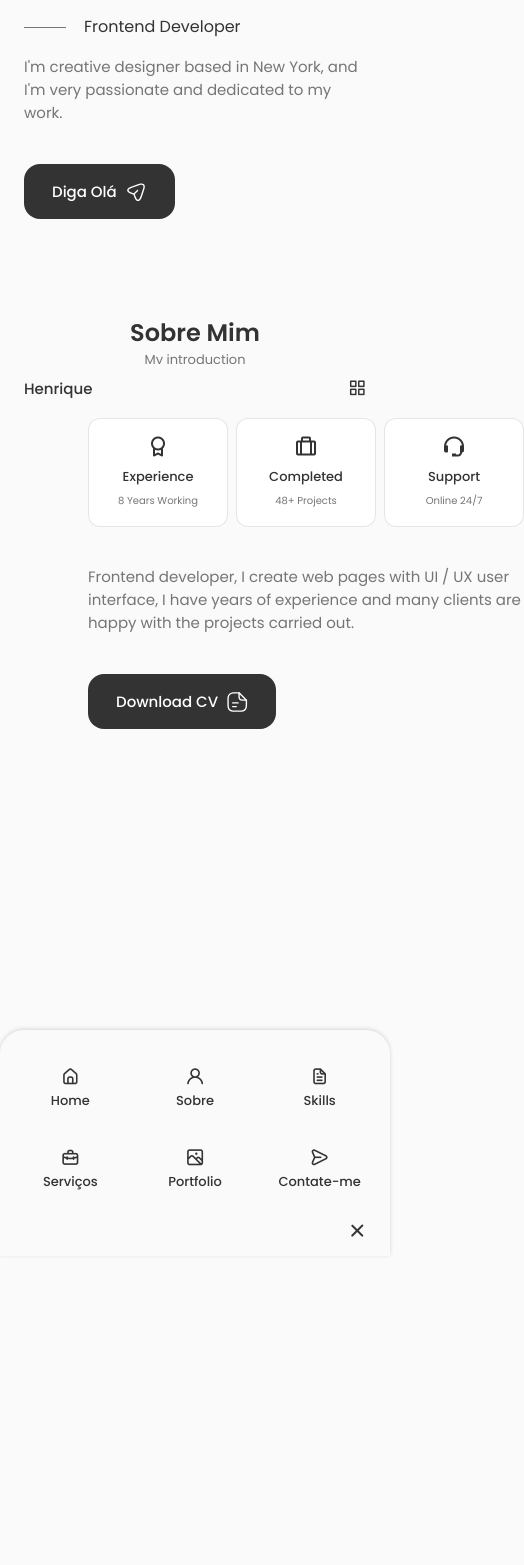
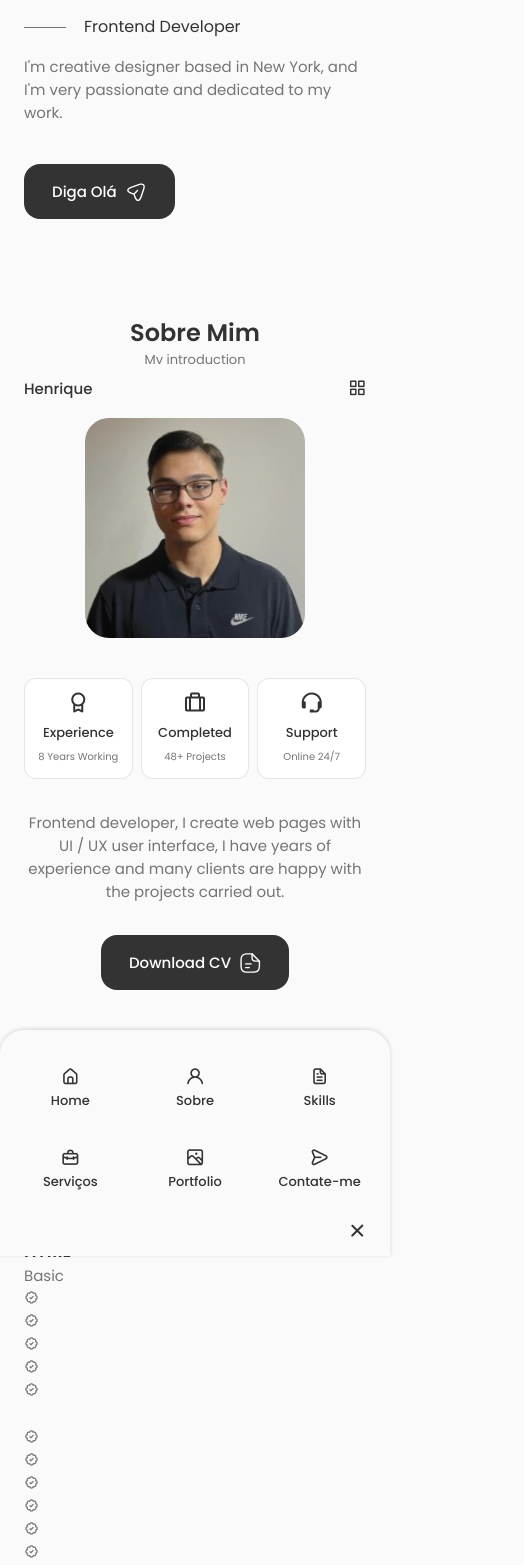
Before and after one commit to Alexxmfs/portfolio-henrique, a React (Create React App) app: page / in a window 390 px wide. Shown: the part 432-1997 px from the top of the page, 524 px wide, since content can reach past the window. Before the commit the page ends 1273 px from the top, so only its background shows below. Built offline with nearby package versions, Linux system fonts and the light colour scheme.

Commit message:
building page skills

```diff
--- a/src/App.js
+++ b/src/App.js
@@ -3,6 +3,7 @@
 import Header from './components/header/Header';
 import Home from "./components/home/Home";
 import About from './components/about/About';
+import Skills from './components/skills/Skills';
 
 const App = () => {
   return (
@@ -12,6 +13,7 @@
     <main className='main'>
       <Home />
       <About />
+      <Skills />
     </main>
     </>
   );
--- a/src/components/about/about.css
+++ b/src/components/about/about.css
@@ -40,54 +40,53 @@
 }
 
 .about__description {
-    padding: 0.4rem 0 0;
+    padding: 0 4rem 0 0;
     margin-bottom: var(--mb-2-5);
 }
 
 /*=============== BREAKPOINTS ===============*/
 /* For large devices */
 @media screen and (max-width: 992px) {
-    .container {
-      margin-left: var(--mb-1-5);
-      margin-right: var(--mb-1-5);
+    .about__container {
+        grid-template-columns: 1fr;
+        row-gap: 2.5rem;
     }
 
-    .button {
-      padding: 1rem 1.75rem;
+    .about__img{
+        width: 220px;
     }
 
-    .button__icon {
-      width: 22px;
-      height: 22px;
-    }
-  }
-
-  /* For medium devices */
-  @media screen and (max-width: 768px) {
-    body {
-      margin: 0 0 var(--header-height) 0;
+    .about__box {
+        padding: 0.75rem 0.5rem;
     }
 
-    .section {
-      padding: 2rem 0 4rem;
+    .about__data {
+        text-align: center;
     }
 
-    .section__subtitle {
-      margin-bottom: var(--mb-3);
+    .about__info {
+        justify-content: center;
+    }
+
+    .about__description {
+        padding: 0 5rem;
+        margin-bottom: 2rem;
     }
   }
 
   @media screen and (max-width: 576px) {
-  }
+    .about__info {
+        grid-template-columns: repeat(3, 1fr);
+    }
+
+    .about__description {
+        padding: 0;
+    }
+}
 
   /* For small devices */
   @media screen and (max-width: 350px) {
-    :root {
-      --big-font-size: 2.25rem;
-    }
-
-    .container {
-      margin-left: var(--mb-1);
-      margin-right: var(--mb-1);
+    .about__info {
+        grid-template-columns: repeat(2, 1fr);
     }
   }
--- /dev/null
+++ b/src/components/skills/Backend.jsx
@@ -0,0 +1,71 @@
+import React from 'react'
+
+const Backend = () => {
+  return (
+    <div className='skills__content'>
+        <h3 className="skills__title"></h3>
+
+        <div className='skills__box'>
+            <div className="skills__group">
+                <div className="skills__data">
+                    <i class="bx bx-badge-check"></i>
+
+                    <div>
+                        <h3 className="skills__name"></h3>
+                        <span className="skills__level"></span>
+                    </div>
+                </div>
+
+                <div className="skills__data">
+                    <i class="bx bx-badge-check"></i>
+
+                    <div>
+                        <h3 className="skills__name"></h3>
+                        <span className="skills__level"></span>
+                    </div>
+                </div>
+
+                <div className="skills__data">
+                    <i class="bx bx-badge-check"></i>
+
+                    <div>
+                        <h3 className="skills__name"></h3>
+                        <span className="skills__level"></span>
+                    </div>
+                </div>
+            </div>
+
+            <div className="skills__group">
+                <div className="skills__data">
+                    <i class="bx bx-badge-check"></i>
+
+                    <div>
+                        <h3 className="skills__name"></h3>
+                        <span className="skills__level"></span>
+                    </div>
+                </div>
+
+                <div className="skills__data">
+                    <i class="bx bx-badge-check"></i>
+
+                    <div>
+                        <h3 className="skills__name"></h3>
+                        <span className="skills__level"></span>
+                    </div>
+                </div>
+
+                <div className="skills__data">
+                    <i class="bx bx-badge-check"></i>
+
+                    <div>
+                        <h3 className="skills__name"></h3>
+                        <span className="skills__level"></span>
+                    </div>
+                </div>
+            </div>
+        </div>
+    </div>
+  )
+}
+
+export default Backend
--- /dev/null
+++ b/src/components/skills/Frontend.jsx
@@ -0,0 +1,71 @@
+import React from 'react'
+
+const Frontend = () => {
+  return (
+    <div className='skills__content'>
+        <h3 className="skills__title">Frontend Developer</h3>
+
+        <div className='skills__box'>
+            <div className="skills__group">
+                <div className="skills__data">
+                    <i class="bx bx-badge-check"></i>
+
+                    <div>
+                        <h3 className="skills__name">HTML</h3>
+                        <span className="skills__level">Basic</span>
+                    </div>
+                </div>
+
+                <div className="skills__data">
+                    <i class="bx bx-badge-check"></i>
+
+                    <div>
+                        <h3 className="skills__name"></h3>
+                        <span className="skills__level"></span>
+                    </div>
+                </div>
+
+                <div className="skills__data">
+                    <i class="bx bx-badge-check"></i>
+
+                    <div>
+                        <h3 className="skills__name"></h3>
+                        <span className="skills__level"></span>
+                    </div>
+                </div>
+            </div>
+
+            <div className="skills__group">
+                <div className="skills__data">
+                    <i class="bx bx-badge-check"></i>
+
+                    <div>
+                        <h3 className="skills__name"></h3>
+                        <span className="skills__level"></span>
+                    </div>
+                </div>
+
+                <div className="skills__data">
+                    <i class="bx bx-badge-check"></i>
+
+                    <div>
+                        <h3 className="skills__name"></h3>
+                        <span className="skills__level"></span>
+                    </div>
+                </div>
+
+                <div className="skills__data">
+                    <i class="bx bx-badge-check"></i>
+
+                    <div>
+                        <h3 className="skills__name"></h3>
+                        <span className="skills__level"></span>
+                    </div>
+                </div>
+            </div>
+        </div>
+    </div>
+  )
+}
+
+export default Frontend
--- /dev/null
+++ b/src/components/skills/Skills.jsx
@@ -0,0 +1,20 @@
+import React from 'react';
+import "./skills.css";
+import Frontend from './Frontend';
+import Backend from './Backend';
+
+const Skills = () => {
+  return (
+    <section className="skills section" id="skills">
+      <h2 className="section__title">Skills</h2>
+      <span className="section__subtitle">My technical level</span>
+
+      <div className="skills__container container grid">
+        <Frontend />
+        <Backend />
+      </div>
+    </section>
+  )
+}
+
+export default Skills;
```
Also changed, not shown: src/components/skills/skills.css (added).
